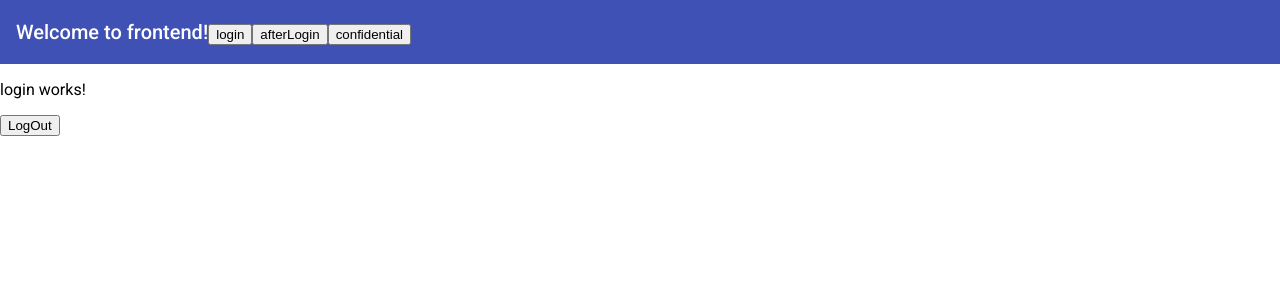
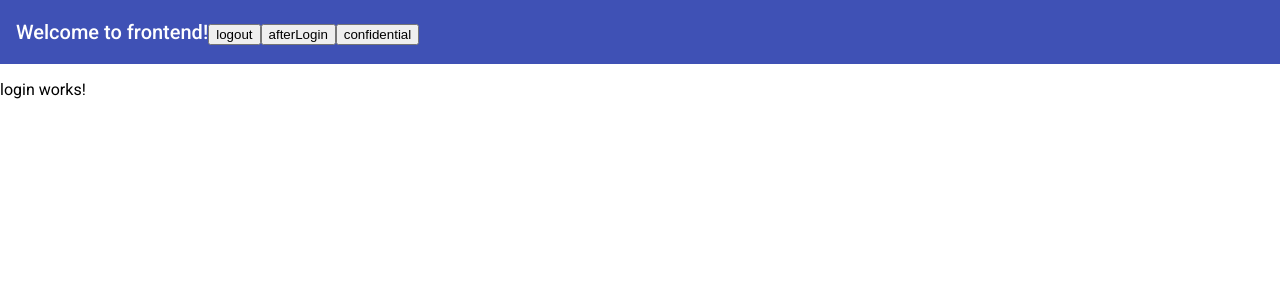
Before and after one commit to lewinskim/angular-frontend, an Angular app: page /login in a window 1280 px wide. Shown: the top 300 px of the page. Built offline with nearby package versions, Linux system fonts and the light colour scheme; sample sign-in values are in the browser's storage.

Commit message:
added router to login service

```diff
--- a/src/app/app.component.html
+++ b/src/app/app.component.html
@@ -4,9 +4,11 @@
   </span>
   <span class="toolbar-spacer"></span>
   <span>
-    <button mat-menu-item style="color: black;" [routerLink]="['/login']">login</button>
-    <button mat-menu-item style="color: black;" [routerLink]="['/afterlogin']">afterLogin</button>
-    <button mat-menu-item style="color: black;" [routerLink]="['/confidential']">confidential</button>
+    <button mat-menu-item style="color: black;" *ngIf="isLoggedIn()" (click)="logout()">logout</button>
+    <!-- <button mat-menu-item style="color: black;" *ngIf="isLoggedIn()" (click)="logout()" [routerLink]="['/login']">logout</button> -->
+    <button mat-menu-item style="color: black;" *ngIf="!isLoggedIn()" [routerLink]="['/login']">login</button>
+    <button mat-menu-item style="color: black;" *ngIf="isLoggedIn()" [routerLink]="['/afterlogin']">afterLogin</button>
+    <button mat-menu-item style="color: black;" *ngIf="isLoggedIn()" [routerLink]="['/confidential']">confidential</button>
   </span>
 </mat-toolbar>
 <router-outlet></router-outlet>
--- a/src/app/app.component.ts
+++ b/src/app/app.component.ts
@@ -1,4 +1,5 @@
 import { Component } from '@angular/core';
+import { LoginService } from './login/login.service';
 
 @Component({
   selector: 'app-root',
@@ -7,4 +8,14 @@ import { Component } from '@angular/core';
 })
 export class AppComponent {
   title = 'frontend';
+
+  constructor(private loginService: LoginService) { };
+
+  isLoggedIn(): boolean {
+    return this.loginService.isLoggedIn();
+  }
+
+  logout(): void {
+    this.loginService.logout();
+  }
 }
--- a/src/app/login/login.component.html
+++ b/src/app/login/login.component.html
@@ -21,4 +21,4 @@
   </div>
   <button (click)="onSubmit()" >Submit</button>
 </div>
-<button [disabled]="!isLoggedIn()" [hidden]="!isLoggedIn()" (click)="logout()" >LogOut</button>
+<!-- <button [disabled]="!isLoggedIn()" [hidden]="!isLoggedIn()" (click)="logout()" >LogOut</button> -->
--- a/src/app/login/login.service.ts
+++ b/src/app/login/login.service.ts
@@ -1,4 +1,5 @@
 import { Injectable } from '@angular/core';
+import { Router } from "@angular/router";
 import { AuthUser } from '../auth/auth-user';
 import { AuthService } from '../auth/auth.service';
 import { AuthGuard } from '../auth/auth.guard';
@@ -12,7 +13,8 @@ export class LoginService {
   constructor(
     private authService: AuthService,
     private secondAuthService: SecondauthService,
-    private guard: AuthGuard
+    private guard: AuthGuard,
+    private router: Router
   ) { }
 
   login(user: AuthUser): void {
@@ -20,6 +22,7 @@ export class LoginService {
     if (isAuth) {
       localStorage.setItem("token", "loggedin");
       this.guard.setActivated(true);
+      this.router.navigate(['/afterlogin']);
     }
   }
 
@@ -27,6 +30,7 @@ export class LoginService {
     localStorage.removeItem("token");
     this.secondAuthService.deactivateUser();
     this.guard.setActivated(false);
+    this.router.navigate(['/login']);
   }
 
   public isLoggedIn(): boolean {
```
